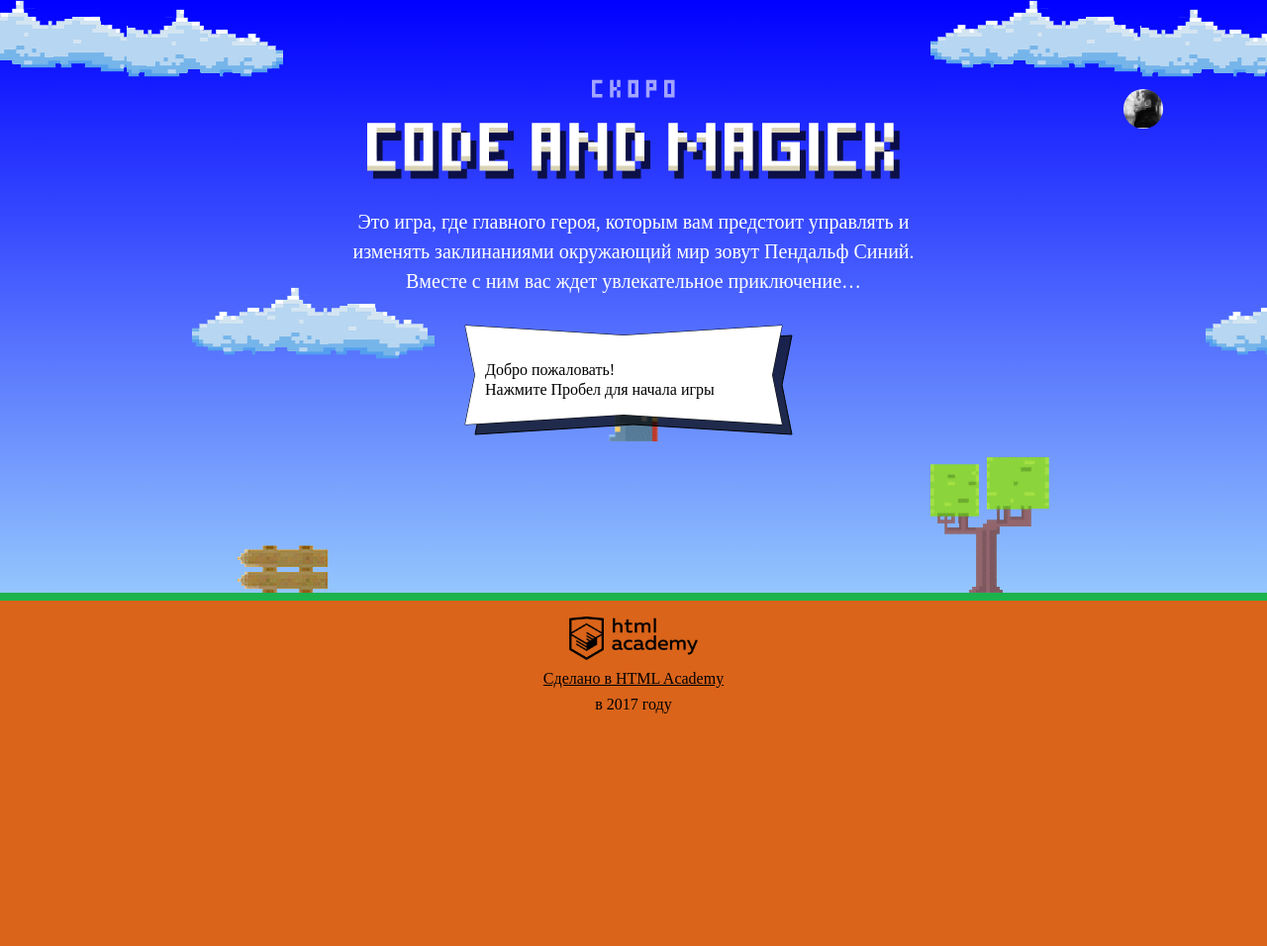
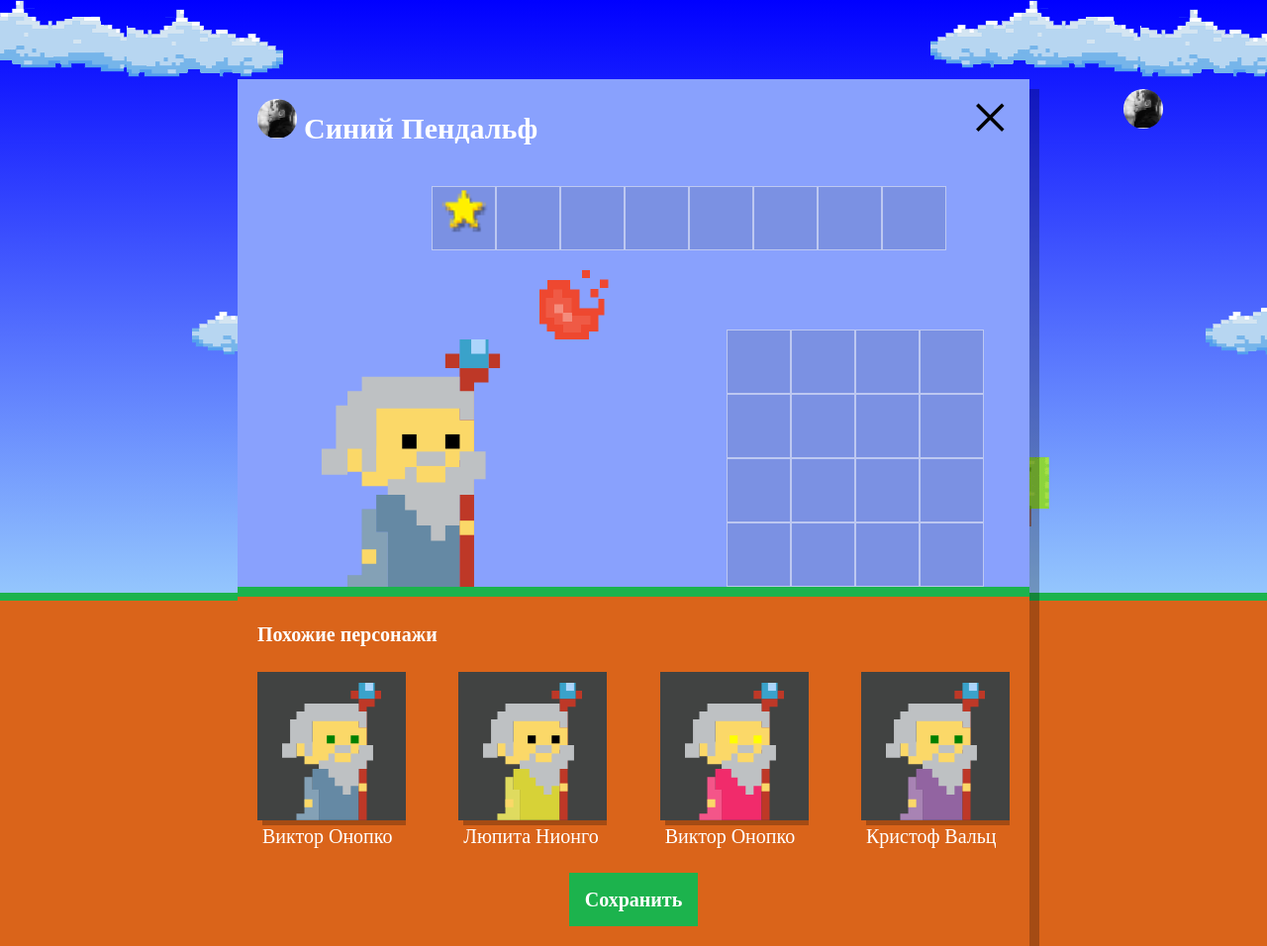
Before and after one commit to AlexLarina/422049-code-and-magick-1, a website: page index.html in a window 1280 px wide. Shown: the whole page at 99% size. Before the commit the page ends 800 px from the top, so only its background shows below. Drawn offline with Linux system fonts and the light colour scheme; a web font is replaced by a local one.

Commit message:
Реализован функционал добавления персонажу случайного имени, цвета плаща и цвета глаз.

```diff
--- a/index.html
+++ b/index.html
@@ -203,6 +203,7 @@ var getWizardY = function (height) {
 }
 </script>
 <script src="js/stats.js"></script>
+<script src="js/setup.js"></script>
 <script src="js/game.js"></script>
 
 </body>
--- /dev/null
+++ b/js/setup.js
@@ -0,0 +1,66 @@
+'use strict';
+
+var WIZARD_NAMES = ['Иван', 'Хуан Себастьян', 'Мария', 'Кристоф', 'Виктор', 'Юлия', 'Люпита', 'Вашингтон'];
+var WIZARD_SURNAMES = ['да Марья', 'Верон', 'Мирабелла', 'Вальц', 'Онопко', 'Топольницкая', 'Нионго', 'Ирвинг'];
+var COAT_COLORS = ['rgb(101, 137, 164)', 'rgb(241, 43, 107)', 'rgb(146, 100, 161)', 'rgb(56, 159, 117)', 'rgb(215, 210, 55)', 'rgb(0, 0, 0)'];
+var EYE_COLORS = ['black', 'red', 'blue', 'yellow', 'green'];
+var rand = Math.floor(Math.random() * WIZARD_NAMES.length);
+
+var userDialog = document.querySelector('.setup');
+userDialog.classList.remove('hidden');
+
+var similarListElement = userDialog.querySelector('.setup-similar-list');
+
+var similarWizardTemplate = document.querySelector('#similar-wizard-template').content.querySelector('.setup-similar-item');
+
+
+var wizards = [
+  {
+    name: '',
+    coatColor: '',
+    eyesColor: ''
+  },
+  {
+    name: '',
+    coatColor: '',
+    eyesColor: ''
+  },
+  {
+    name: '',
+    coatColor: '',
+    eyesColor: ''
+  },
+  {
+    name: '',
+    coatColor: '',
+    eyesColor: ''
+  }
+];
+
+
+var renderWizard = function (wizard) {
+  var wizardElement = similarWizardTemplate.cloneNode(true);
+
+  wizardElement.querySelector('.setup-similar-label').textContent = wizard.name;
+  wizardElement.querySelector('.wizard-coat').style.fill = wizard.coatColor;
+  wizardElement.querySelector('.wizard-eyes').style.fill = wizard.eyesColor;
+
+  return wizardElement;
+};
+
+var fragment = document.createDocumentFragment();
+for (var i = 0; i < wizards.length; i++) {
+  rand = Math.floor(Math.random() * WIZARD_NAMES.length);
+  wizards[i].name = WIZARD_NAMES[rand] + ' ' + WIZARD_SURNAMES[rand];
+
+  rand = Math.floor(Math.random() * COAT_COLORS.length);
+  wizards[i].coatColor = COAT_COLORS[rand];
+
+  rand = Math.floor(Math.random() * EYE_COLORS.length);
+  wizards[i].eyesColor = EYE_COLORS[rand];
+
+  fragment.appendChild(renderWizard(wizards[i]));
+}
+similarListElement.appendChild(fragment);
+
+userDialog.querySelector('.setup-similar').classList.remove('hidden');
```
